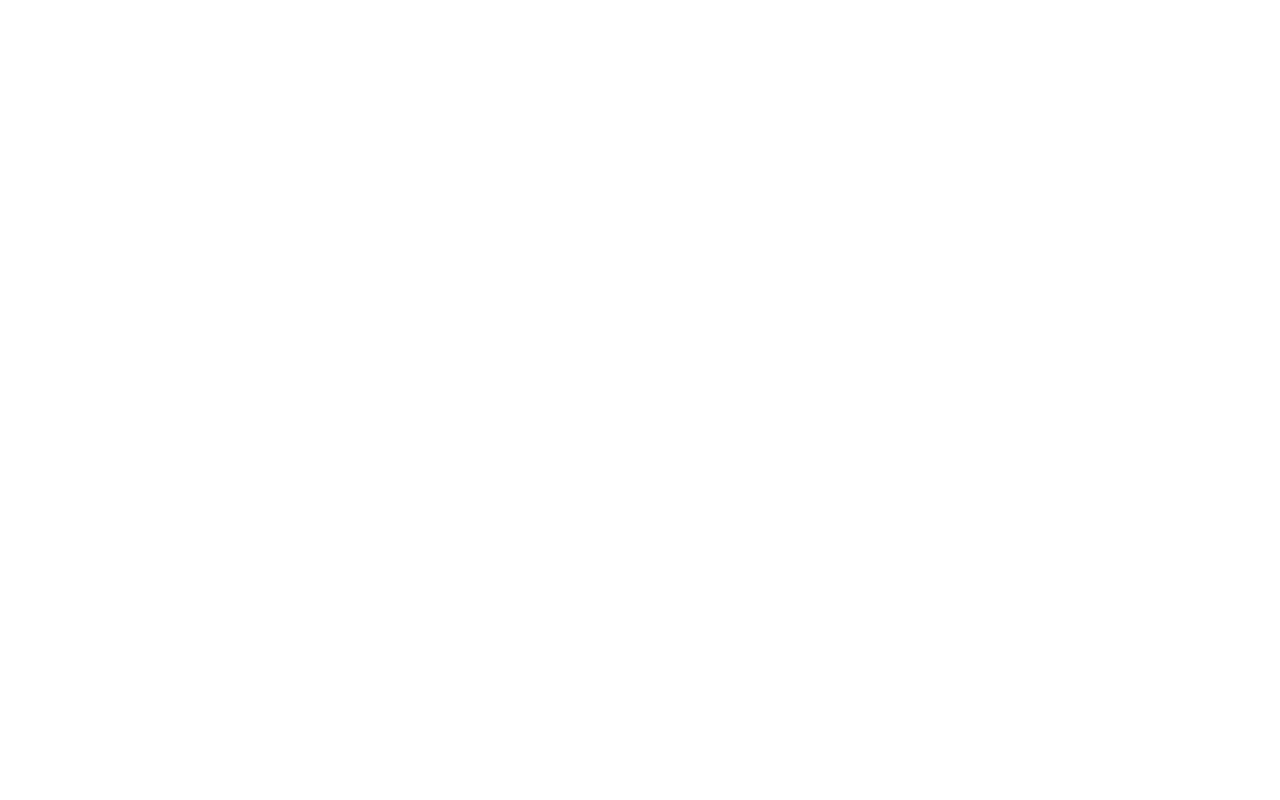
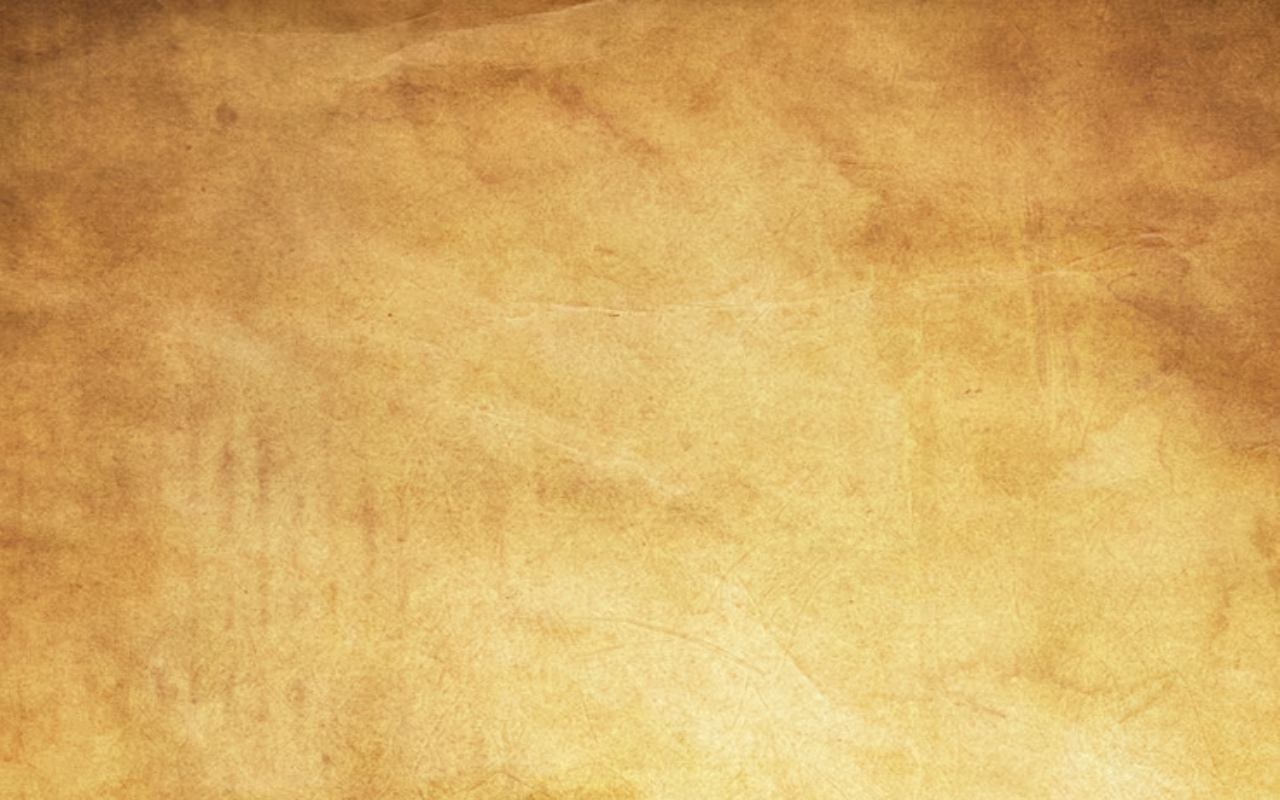
Before and after one commit to Miau531/AI_TRABALHO, a plain HTML site: page index.html in a window 1280 px wide. Drawn offline with Linux system fonts and the light colour scheme.

Commit message:
Mudanças

```diff
--- /dev/null
+++ b/css/Fundo.css
@@ -0,0 +1,9 @@
+body {
+    background-image: url("../Imagens/fundo.png");
+    background-size: cover;
+    background-attachment: fixed;
+    background-repeat: no-repeat;
+    margin: 0;
+    padding: 0;
+    min-height: 100vh;
+}
--- a/index.html
+++ b/index.html
@@ -4,6 +4,9 @@
     <meta charset="UTF-8">
     <meta name="viewport" content="width=device-width, initial-scale=1.0">
     <title>Trabalho mundo antigo e mediaval</title>
+    <link rel="icon" href="Imagens/logo.png">
+    <link rel="stylesheet" href="css/Fundo.css">
+
 </head>
 <body>
 
```
Also changed, not shown: Imagens/fundo.png (added), Imagens/logo.png (added).
